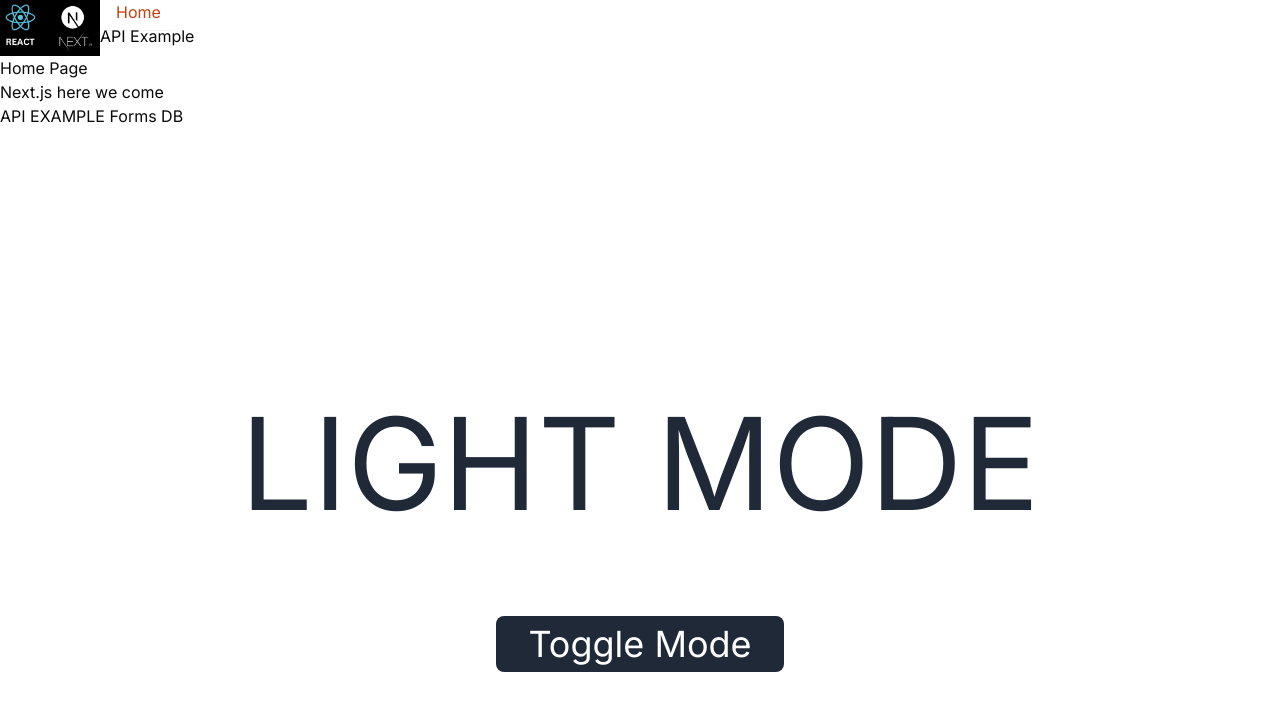
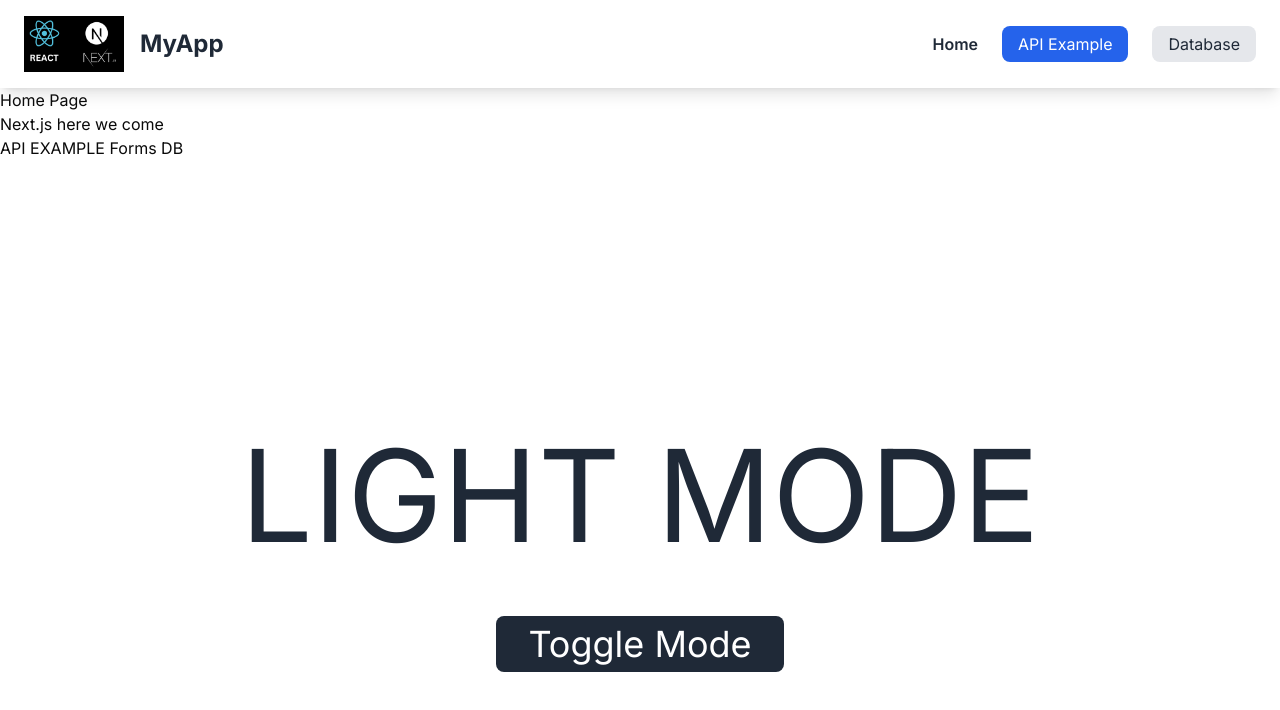
Before and after one commit to Andrewx24/nexMPLATE, a Next.js app: page / in a window 1280 px wide. Shown: the top 710 px of the page. Built offline with nearby package versions, Linux system fonts and the light colour scheme.

Commit message:
header navbar fix

```diff
--- a/app/globals.css
+++ b/app/globals.css
@@ -70,4 +70,10 @@
   .btn {
     @apply px-4 py-2 rounded-md shadow-sm text-orange-700;
   }
+  .btn-primary {
+    @apply bg-primary hover:bg-primary-foreground text-primary-foreground;
+  }
+  .btn-secondary {
+    @apply bg-secondary hover:bg-secondary-foreground text-secondary-foreground;
+  }
 }
--- a/components/Header.tsx
+++ b/components/Header.tsx
@@ -4,25 +4,30 @@ import Image from 'next/image'
 
 const Header = () => {
   return (
-   <header >
-        <nav className=' flex '>
+    <header className="bg-white shadow-lg">
+      <nav className="container mx-auto flex items-center justify-between py-4 px-6">
+        <div className="flex items-center space-x-4">
           <Image src="/logo.png" alt="logo" width={100} height={100} />
-            <ul>
+          <span className="text-2xl font-bold text-gray-800">MyApp</span>
+        </div>
+        <ul className="flex items-center space-x-6">
           <li>
-                <Link  className='btn'  href="/">
+            <Link href="/" className="text-gray-800 hover:text-gray-600 font-semibold transition-colors">
               Home
             </Link>
           </li>
           <li>
-                <Link href="/apiexample">
+            <Link href="/apiexample" className="bg-blue-600 text-white py-2 px-4 rounded-lg hover:bg-blue-700 transition-colors">
               API Example
             </Link>
           </li>
-
+          <li>
+            <Link href="/form" className="bg-gray-200 text-gray-800 py-2 px-4 rounded-lg hover:bg-gray-300 transition-colors">
+              Database
+            </Link>
+          </li>
         </ul>
       </nav>
-
-
     </header>
   )
 }
```
Lines whose indentation alone changed are shown as unchanged.
